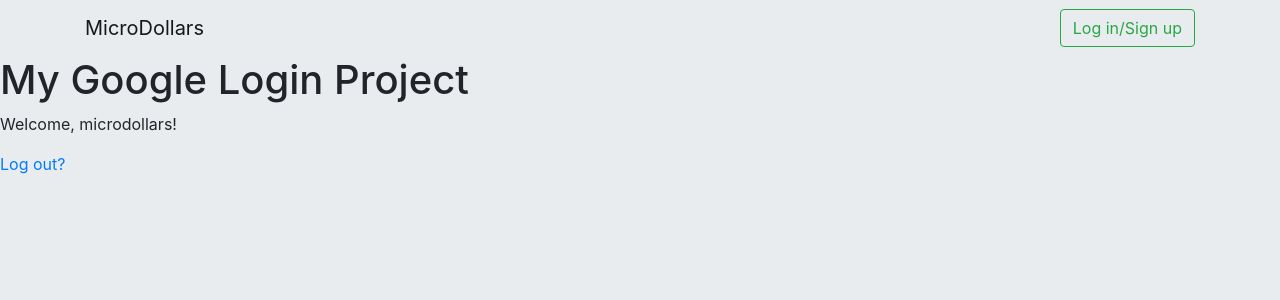
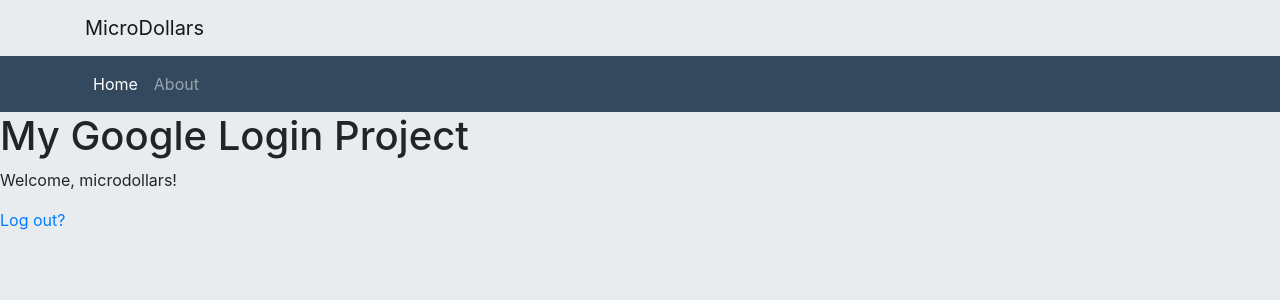
Before and after one commit to vg5ak/projectMicrotransaction, a Django app: page / in a window 1280 px wide. Shown: the top 300 px of the page. Run offline with Django 3.2, Linux system fonts and the light colour scheme; a user stored in the database is signed in; some libraries are stand-ins or nearby versions.

Commit message:
added generic 2nd header row

```diff
--- a/microdollars/templates/microdollars/index.html
+++ b/microdollars/templates/microdollars/index.html
@@ -27,17 +27,38 @@
       <script src="https://stackpath.bootstrapcdn.com/bootstrap/4.5.2/js/bootstrap.min.js" integrity="sha384-B4gt1jrGC7Jh4AgTPSdUtOBvfO8shuf57BaghqFfPlYxofvL8/KUEfYiJOMMV+rV" crossorigin="anonymous"></script>
   </head>
   <body class="bg-darkerlight">
+    <!-- First navbar row -->
     <div class="navbar navbar-expand-md navbar-light bg-darkerlight">
       <div class="container">
         <a href="#" class="navbar-brand nomargin">MicroDollars</a>
+        {% if user.is_authenticated %}
+
+        {% else %}
         <!-- Log in/Sign up button -->
-        <a class="btn btn-outline-success pull-right" role="button" href="/login">Log in/Sign up</a>
+        <a class="btn btn-outline-success pull-right" role="button" href="{% provider_login_url 'google' %}">Log in/Sign up with Google</a>
+        {% endif %}
         <button class="navbar-toggler" type="button" data-toggle="collapse" data-target="#navbarSupportedContent" aria-controls="navbarSupportedContent" aria-expanded="false" aria-label="Toggle navigation">
           <span class="navbar-toggler-icon"></span>
         </button>
       </div>
-   </div>
-  {% if user.is_authenticated %}
+    </div>
+    <!-- Second navbar row -->
+    <div class="navbar navbar-expand-md navbar-dark bg-darkblue">
+      <div class="container">
+        <div class="collapse navbar-collapse" id="navbarSupportedContent">
+          <ul class="navbar-nav mr-auto">
+            <li class="nav-item active">
+              <a class="nav-link" href="#">Home<span class="sr-only">(current)</span></a>
+            </li>
+            <li class="nav-item">
+              <a class="nav-link" href="#">About</a>
+            </li>
+          </ul>
+        </div>
+      </div>
+    </div>
+
+   {% if user.is_authenticated %}
   <h1>My Google Login Project</h1>
   <p>Welcome, {{ user.username }}!</p>
   <a href="accounts/logout/">Log out?<a>
```
